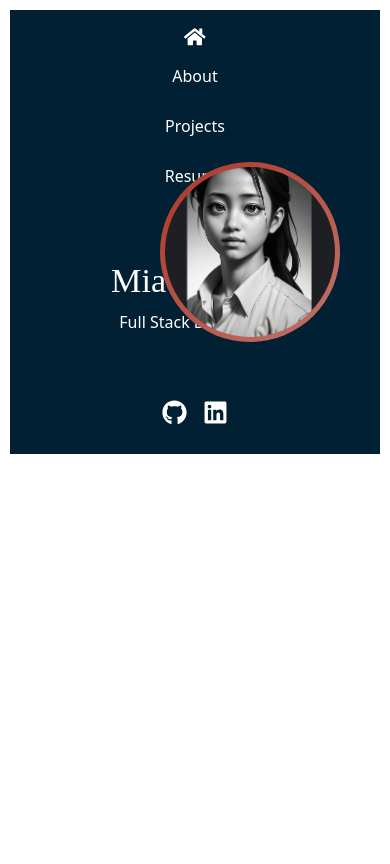
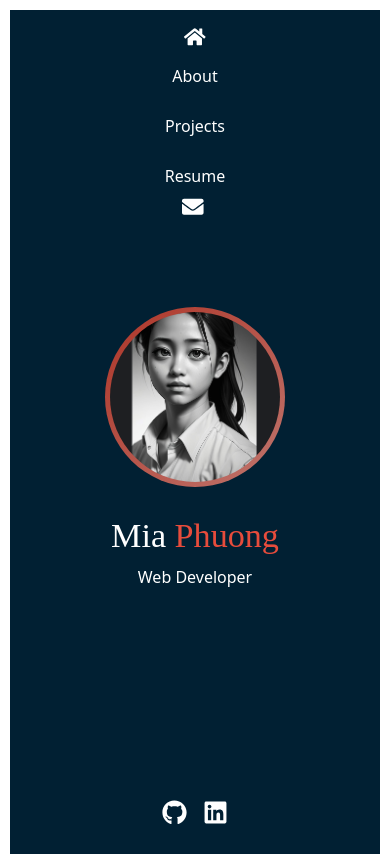
Before and after one commit to tamipu/portfolio, a React (Create React App) app: page / in a window 390 px wide. Built offline with nearby package versions, Linux system fonts and the light colour scheme.

Commit message:
changed title

```diff
--- a/src/components/hero/Hero.css
+++ b/src/components/hero/Hero.css
@@ -54,18 +54,7 @@
     }
 }
 
-/* Hero Section for mobile */
 @media (max-width: 600px) {
-    .hero {
-        padding: 20px;
-        height: auto;
-    }
-
-    .avatar-container {
-        width: 80px;
-        height: 80px;
-    }
-
     h2 {
         font-size: 2.5rem;
     }
--- a/src/components/hero/Hero.tsx
+++ b/src/components/hero/Hero.tsx
@@ -16,7 +16,7 @@ const Hero: React.FC = () => {
             <h2 className="display-4">
                 Mia <span style={{ color: '#e74c3c' }}>Phuong</span>
             </h2>
-            <p className="lead">Full Stack Developer</p>
+            <p className="lead">Web Developer</p>
         </section>
     );
 };
```
